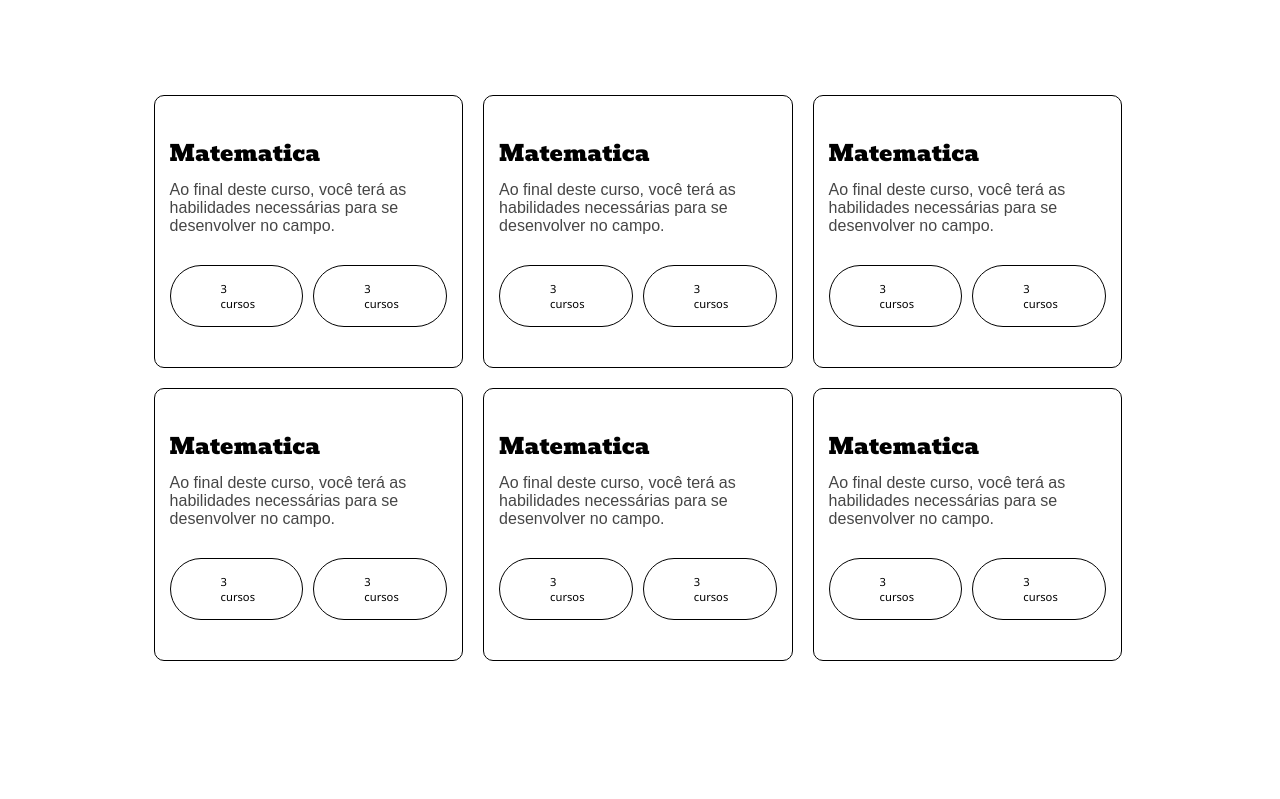
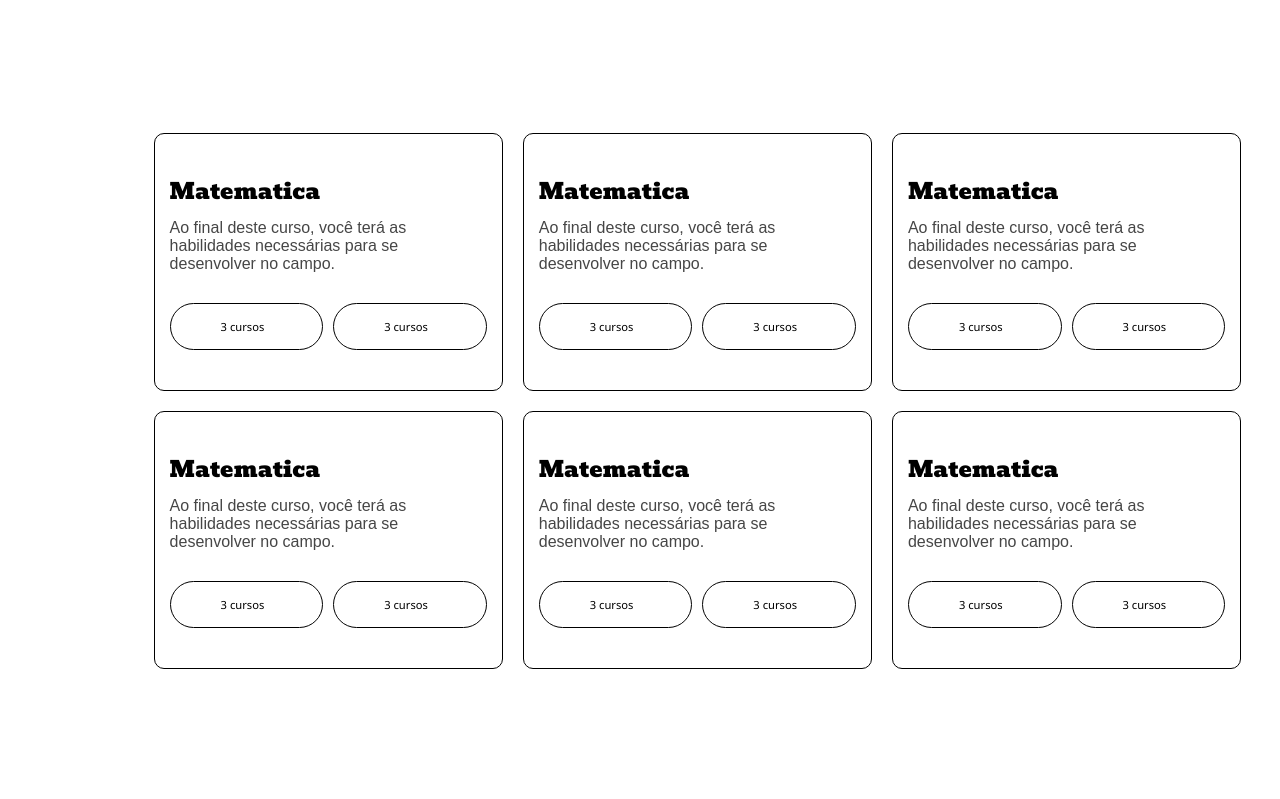
Before and after one commit to LucasUltremare/INU, a PHP site: page /inicio.html in a window 1280 px wide; the page is wider, and only the part inside the window is pictured. Shown: the part 681-1480 px from the top of that part. Run offline with PHP 8.4, Linux system fonts and the light colour scheme; grey boxes are pictures that could not be loaded.

Commit message:
Update inicio.css

```diff
--- a/inicio.css
+++ b/inicio.css
@@ -257,12 +257,12 @@ a.cabecalhoMenuBotao:hover,a.cabecalhoMenuBotao:active{
 
 .terceiroConteudo{
 
-    padding: 7%;
+    padding: 10%;
     padding-left: 12%;
     padding-right: 10%;
-    width: 100%;
+    width: 1500px;
     max-width: 110%;
-    min-width: 100%;
+    min-width: 90%;
     padding-block-end:150px ;
 }
 .conteudo3{
```
